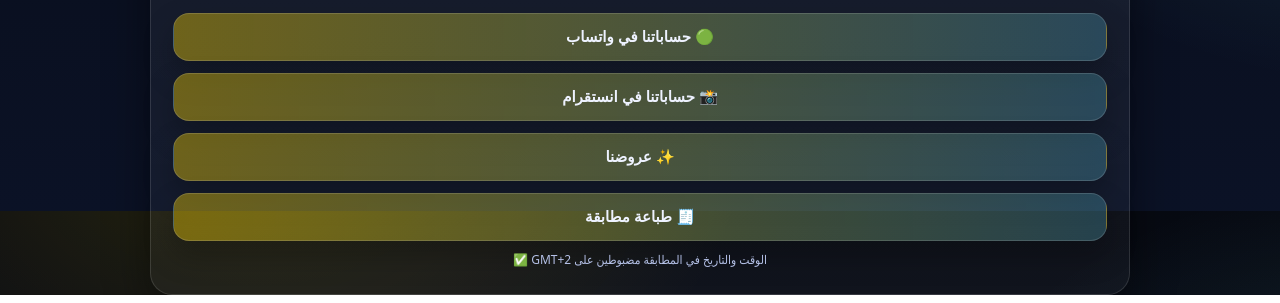
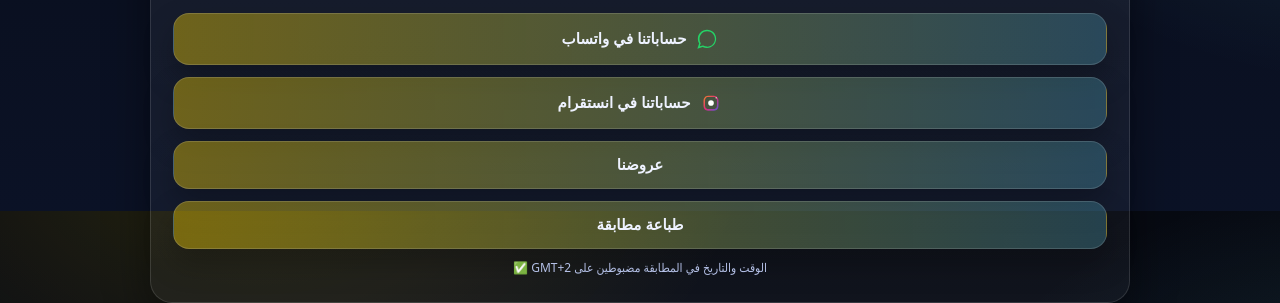
Before and after one commit to dollaroffice/al-dollar-office, a plain HTML site: page index.html in a window 1280 px wide. Shown: the part 589-892 px from the top of the page. Drawn offline with Linux system fonts and the light colour scheme.

Commit message:
Update index

```diff
--- a/index.html
+++ b/index.html
@@ -5,7 +5,7 @@
   <meta name="viewport" content="width=device-width,initial-scale=1" />
   <title>AL-DOLLAR OFFICE</title>
 
-  <!-- Icons (إذا ملفاتك مرفوعة) -->
+  <!-- PWA / Icons (تشتغل إذا رفعت الملفات) -->
   <link rel="manifest" href="manifest.json">
   <meta name="theme-color" content="#070a12">
   <link rel="icon" type="image/png" sizes="32x32" href="favicon-32.png">
@@ -133,6 +133,15 @@
       border-radius: 14px;
       white-space: nowrap;
     }
+
+    .icon{
+      width:22px;
+      height:22px;
+      display:inline-flex;
+      align-items:center;
+      justify-content:center;
+    }
+    .icon svg{ width:100%; height:100%; }
 
     .topRow{
       display:flex;
@@ -288,10 +297,35 @@
       <p class="subtitle">اختر الخدمة المطلوبة</p>
 
       <div class="menu">
-        <button class="btnPrimary" onclick="go('wa')">🟢 حساباتنا في واتساب</button>
-        <button class="btnPrimary" onclick="go('ig')">📸 حساباتنا في انستقرام</button>
-        <button class="btnPrimary" onclick="go('offers')">✨ عروضنا</button>
-        <button class="btnPrimary" onclick="go('match')">🧾 طباعة مطابقة</button>
+        <button class="btnPrimary" onclick="go('wa')">
+          <span class="icon" aria-hidden="true">
+            <svg viewBox="0 0 32 32" fill="#25D366">
+              <path d="M16 2.7c-7.4 0-13.3 5.9-13.3 13.3 0 2.3.6 4.6 1.8 6.6L2 30l7.6-2.4c2 .9 4.2 1.4 6.4 1.4 7.4 0 13.3-5.9 13.3-13.3S23.4 2.7 16 2.7zm0 24.2c-2 0-3.9-.5-5.6-1.4l-.4-.2-4.5 1.4 1.4-4.4-.2-.4c-1-1.8-1.6-3.9-1.6-6 0-6.2 5-11.2 11.2-11.2s11.2 5 11.2 11.2-5 11.2-11.2 11.2z"/>
+            </svg>
+          </span>
+          حساباتنا في واتساب
+        </button>
+
+        <button class="btnPrimary" onclick="go('ig')">
+          <span class="icon" aria-hidden="true">
+            <svg viewBox="0 0 32 32">
+              <defs>
+                <linearGradient id="igGrad" x1="0%" y1="0%" x2="100%" y2="100%">
+                  <stop offset="0%" stop-color="#f58529"/>
+                  <stop offset="50%" stop-color="#dd2a7b"/>
+                  <stop offset="100%" stop-color="#515bd4"/>
+                </linearGradient>
+              </defs>
+              <path fill="url(#igGrad)" d="M16 7.3c2.8 0 3.1 0 4.2.1 1 .1 1.6.2 2 .4.5.2.8.4 1.2.8.4.4.6.7.8 1.2.2.4.3 1 .4 2 .1 1.1.1 1.4.1 4.2s0 3.1-.1 4.2c-.1 1-.2 1.6-.4 2-.2.5-.4.8-.8 1.2-.4.4-.7.6-1.2.8-.4.2-1 .3-2 .4-1.1.1-1.4.1-4.2.1s-3.1 0-4.2-.1c-1-.1-1.6-.2-2-.4-.5-.2-.8-.4-1.2-.8-.4-.4-.6-.7-.8-1.2-.2-.4-.3-1-.4-2-.1-1.1-.1-1.4-.1-4.2s0-3.1.1-4.2c.1-1 .2-1.6.4-2 .2-.5.4-.8.8-1.2.4-.4.7-.6 1.2-.8.4-.2 1-.3 2-.4 1.1-.1 1.4-.1 4.2-.1zm0-1.8c-2.9 0-3.2 0-4.3.1-1.2.1-2 .3-2.7.6-.7.3-1.3.7-1.9 1.3-.6.6-1 1.2-1.3 1.9-.3.7-.5 1.5-.6 2.7-.1 1.1-.1 1.4-.1 4.3s0 3.2.1 4.3c.1 1.2.3 2 .6 2.7.3.7.7 1.3 1.3 1.9.6.6 1.2 1 1.9 1.3.7.3 1.5.5 2.7.6 1.1.1 1.4.1 4.3.1s3.2 0 4.3-.1c1.2-.1 2-.3 2.7-.6.7-.3 1.3-.7 1.9-1.3.6-.6 1-1.2 1.3-1.9.3-.7.5-1.5.6-2.7.1-1.1.1-1.4.1-4.3s0-3.2-.1-4.3c-.1-1.2-.3-2-.6-2.7-.3-.7-.7-1.3-1.3-1.9-.6-.6-1.2-1-1.9-1.3-.7-.3-1.5-.5-2.7-.6-1.1-.1-1.4-.1-4.3-.1z"/>
+              <circle cx="16" cy="16" r="4.1" fill="white"/>
+              <circle cx="23.5" cy="8.5" r="1" fill="white"/>
+            </svg>
+          </span>
+          حساباتنا في انستقرام
+        </button>
+
+        <button class="btnPrimary" onclick="go('offers')">عروضنا</button>
+        <button class="btnPrimary" onclick="go('match')">طباعة مطابقة</button>
       </div>
 
       <div class="smallMuted">الوقت والتاريخ في المطابقة مضبوطين على GMT+2 ✅</div>
@@ -343,7 +377,7 @@
           <span class="pill">Instagram</span>
         </a>
 
-        <a class="itemBtn" href="https://www.instagram.com/menna.qudeih?igsh=MWI0cWw4a3BxYjdvaA==" target="_blank" rel="noopener">
+        <a class="itemBtn" href="https://www.instagram.com/dollar._pay?igsh=MW1yYzA0bDVveGpwMQ==" target="_blank" rel="noopener">
           <span>صفحة المكتب</span>
           <span class="pill">Instagram</span>
         </a>
@@ -362,17 +396,14 @@
       </div>
 
       <div class="offers">
-        <div class="muted">✨ AL-DOLLAR OFFICE ✨</div>
-        نستقبل حوالاتكم من **جميع دول العالم بدون استثناء** وبسرعة وأمان.<br/>
-        خدماتنا تشمل:
+        <div class="offers muted">✨ AL-DOLLAR OFFICE ✨</div>
+        نستقبل حوالاتكم من <b>جميع دول العالم بدون استثناء</b> وبسرعة وأمان.<br/>
         <br/>• حوالات داخلية وخارجية
         <br/>• صرف عملات بأسعار منافسة
         <br/>• متابعة فورية عبر واتساب
         <br/><br/>
-        <div class="muted">🕘 ساعات العمل</div>
-        من **السبت إلى الجمعة** — **على مدار الساعة (24/7)** ✅
-        <br/><br/>
-        <div class="smallMuted">للاستفسار السريع: ادخل على “حساباتنا في واتساب” وتواصل معنا مباشرة.</div>
+        <div class="offers muted">🕘 ساعات العمل</div>
+        من <b>السبت إلى الجمعة</b> — <b>على مدار الساعة (24/7)</b> ✅
       </div>
     </div>
   </main>
@@ -451,7 +482,6 @@
       "use strict";
       const $ = (id) => document.getElementById(id);
       const screens = ["home","wa","ig","offers","match","result"];
-
       window.go = (id) => {
         screens.forEach(s => $(s).classList.remove("active"));
         $(id).classList.add("active");
@@ -466,7 +496,6 @@
       const msgBox = $("messageBox");
       const btnCopy = $("btnCopy");
       const btnWhats = $("btnWhats");
-
       let timer = null;
 
       function showError(msg){
@@ -487,7 +516,7 @@
         return cleaned || "";
       }
 
-      // ✅ حل نهائي لمشكلة اليوم/الشهر: نستخدم Intl مع timezone ثابت GMT+2
+      // GMT+2 ثابت (حل نهائي للـ day/month)
       const dtf = new Intl.DateTimeFormat("en-GB", {
         timeZone: "Etc/GMT-2",
         year: "numeric", month: "2-digit", day: "2-digit",
@@ -496,7 +525,6 @@
       });
 
       function formatGMT2(){
-        // en-GB يعطينا: DD/MM/YYYY, HH:MM:SS
         const parts = dtf.formatToParts(new Date());
         const get = (t) => parts.find(p => p.type === t)?.value || "";
         const dd = get("day"), mm = get("month"), yyyy = get("year");
```
